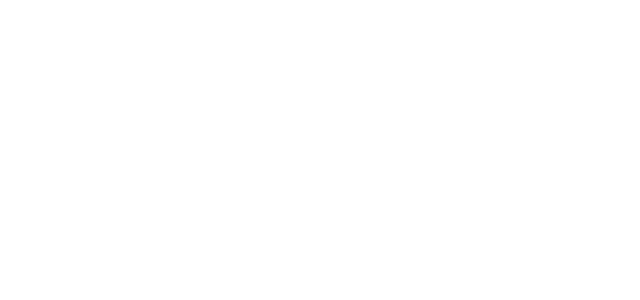
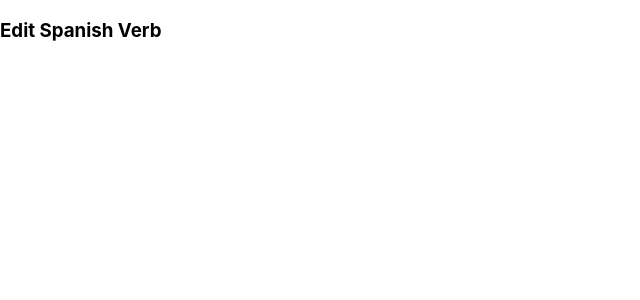
Before and after one commit to igoryen/dragonfruit, a React (Create React App) app: page /edit-verb/1 in a window 1280 px wide. Shown: the top 300 px of the page, without its empty margins (0-640 px from the left). Built offline with nearby package versions, Linux system fonts and the light colour scheme.

Commit message:
Added pages for adding and editing

```diff
--- /dev/null
+++ b/src/components/AddSpanishVerb.js
@@ -0,0 +1,11 @@
+import React from 'react'
+
+export class AddSpanishVerb extends React.Component {
+    render() {
+        return (
+            <div>
+                <h3>Add a Spanish verb</h3>
+            </div>
+        )
+    }
+}
--- /dev/null
+++ b/src/components/EditSpanishVerb.js
@@ -0,0 +1,11 @@
+import React from 'react'
+
+export class EditSpanishVerb extends React.Component {
+    render() {
+        return (
+            <div>
+                <h3>Edit Spanish Verb</h3>
+            </div>
+        )
+    }
+}
--- a/src/index.js
+++ b/src/index.js
@@ -2,14 +2,18 @@
 import ReactDOM from 'react-dom';
 import { BrowserRouter, Route } from 'react-router-dom';
 import './index.css';
-import SpanishVerbSearch from './SpanishVerbSearch'
+import SpanishVerbSearch from './components/SpanishVerbSearch'
 import * as serviceWorker from './serviceWorker';
+import { AddSpanishVerb } from './components/AddSpanishVerb';
+import { EditSpanishVerb } from './components/EditSpanishVerb';
 
 
 const routes = (
     <BrowserRouter>
         <div>
             <Route path="/" component={SpanishVerbSearch} exact={true}/>
+            <Route path="/add-verb" component={AddSpanishVerb} />
+            <Route path="/edit-verb" component={EditSpanishVerb} />
         </div>
     </BrowserRouter>
 );
```
Also changed, not shown: src/components/SpanishVerbSearch.js (renamed from src/SpanishVerbSearch.js).
